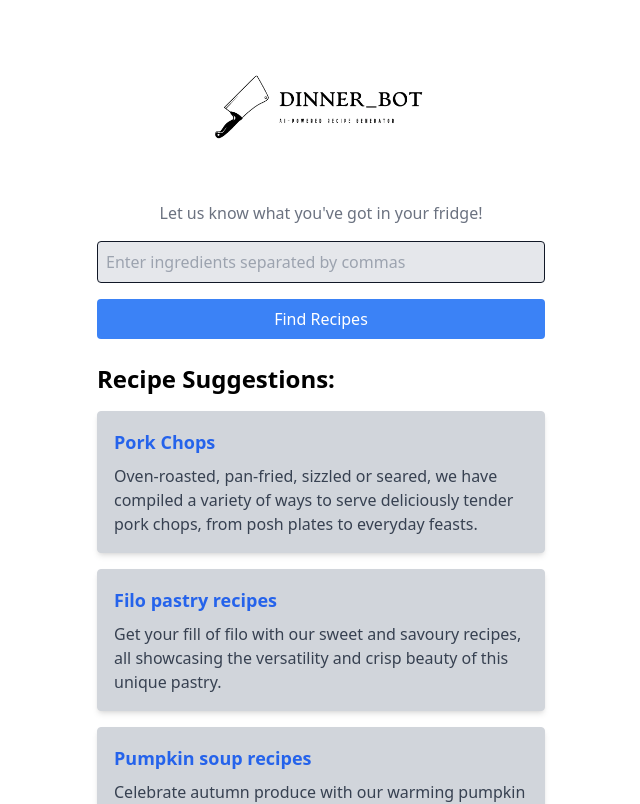
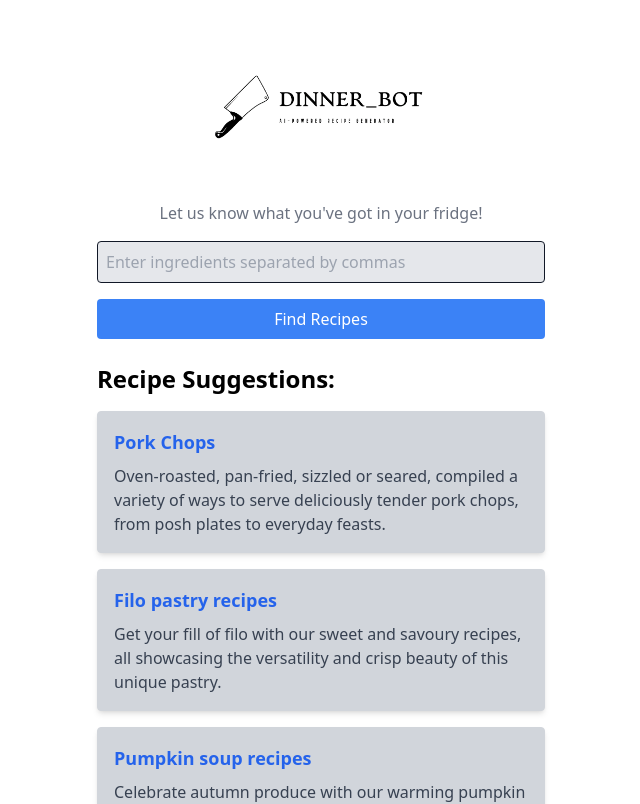
Before and after one commit to KGrim23/dinner-bot-app, a Next.js app: page / in a window 1280 px wide. Shown: the top 804 px of the page, without its empty margins (319-959 px from the left). Built offline with nearby package versions, Linux system fonts and the light colour scheme.

Commit message:
build error

```diff
--- a/app/page.js
+++ b/app/page.js
@@ -92,9 +92,9 @@ export default function Home() {
           <div className="p-4 border border-gray-300 bg-gray-300 rounded shadow-md">
             <h3 className="text-lg font-semibold text-blue-600">Pork Chops</h3>
             <p className="mt-2 text-gray-700">
-              Oven-roasted, pan-fried, sizzled or seared, we have compiled a
-              variety of ways to serve deliciously tender pork chops, from posh
-              plates to everyday feasts.
+              Oven-roasted, pan-fried, sizzled or seared, compiled a variety of
+              ways to serve deliciously tender pork chops, from posh plates to
+              everyday feasts.
             </p>
           </div>
           <div className="p-4 border border-gray-300 bg-gray-300  rounded shadow-md">
```
